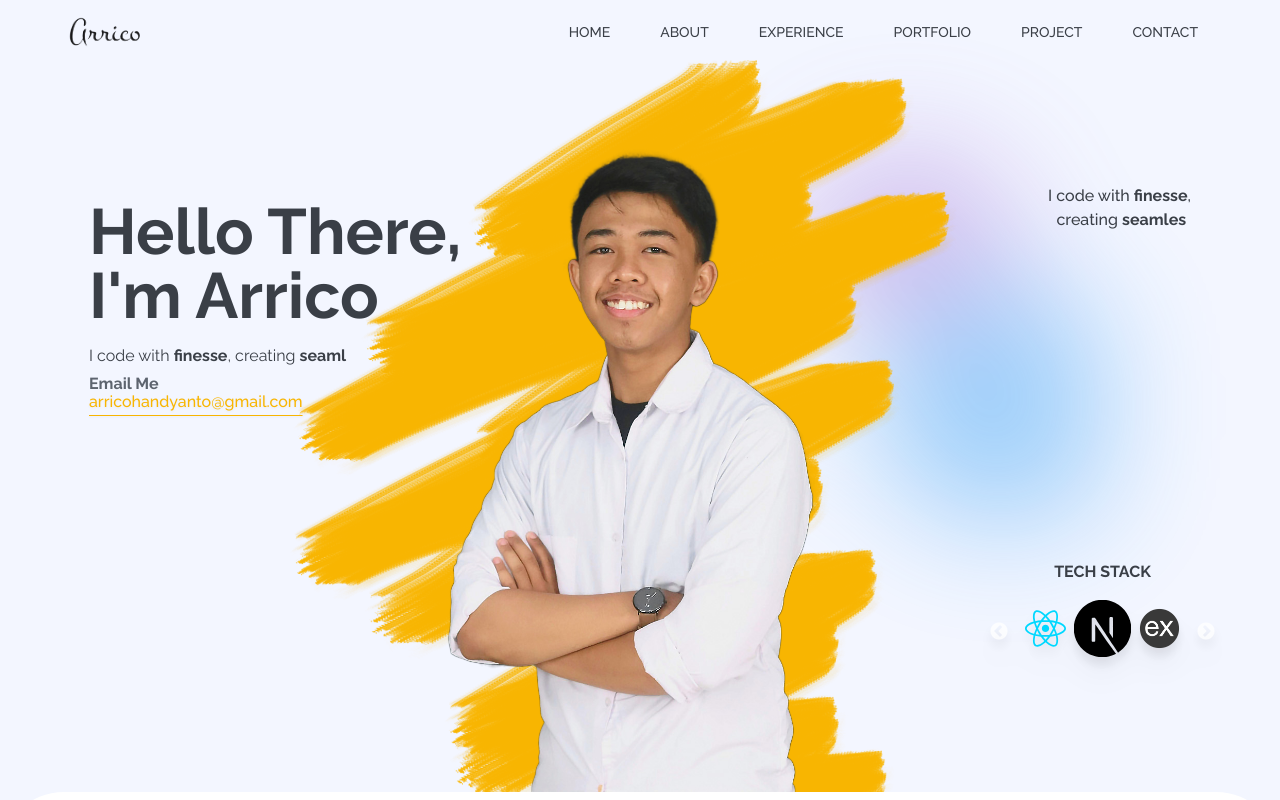
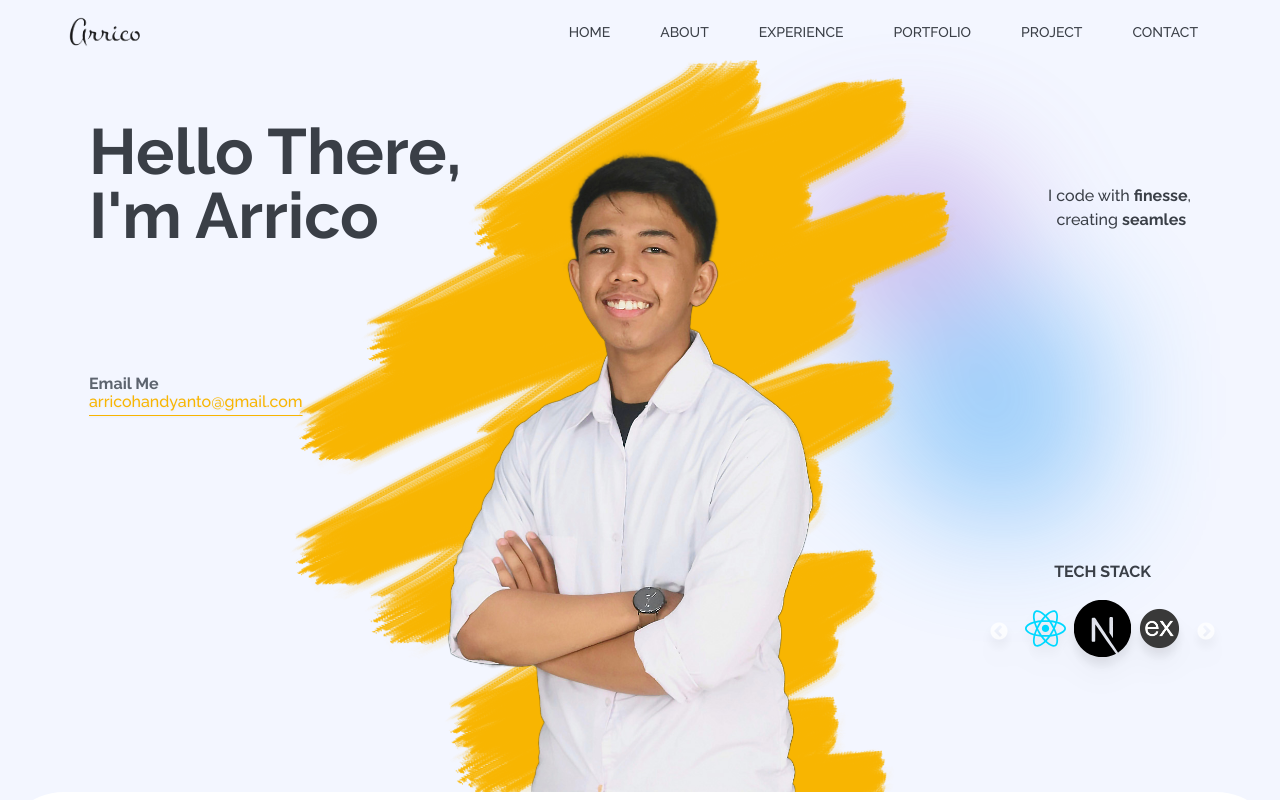
Before and after one commit to arricodyanto/personal-web, a React (Vite) app: page / in a window 1280 px wide. Shown: the top 800 px of the page. Built offline with nearby package versions, Linux system fonts and the light colour scheme.

Commit message:
Fix the Hero Section

```diff
--- a/src/common/components/organism/HeroSection.tsx
+++ b/src/common/components/organism/HeroSection.tsx
@@ -10,13 +10,13 @@ export default function HeroSection() {
 			component={'section'}
 			id='hero'
 			className='relative'>
-			<Stack className='md:absolute xs:mt-[5rem] md:top-[8rem]'>
+			<Stack className='md:absolute xs:mt-[5rem] md:mt-0 md:top-[8rem]'>
 				<Typography
 					variant='subtitle1'
 					className='font-bold xs:text-[2.5rem] md:text-[2rem] lg:text-[4rem] xs:leading-10 md:leading-[2rem] lg:leading-[4rem] text-text-primary xs:w-3/4 md:w-[240px] lg:w-[400px]'>
 					Hello There, I'm Arrico
 				</Typography>
-				<Box className='mt-4 h-[30px]'>
+				<Box className='mt-4 h-[30px] xs:block md:hidden'>
 					<TypingAnimation text="I code with <b>finesse</b>, creating <b>seamless</b> user experiences, and I'm deeply in <b>love</b> with my <b>Front End World</b>." />
 				</Box>
 			</Stack>
```
